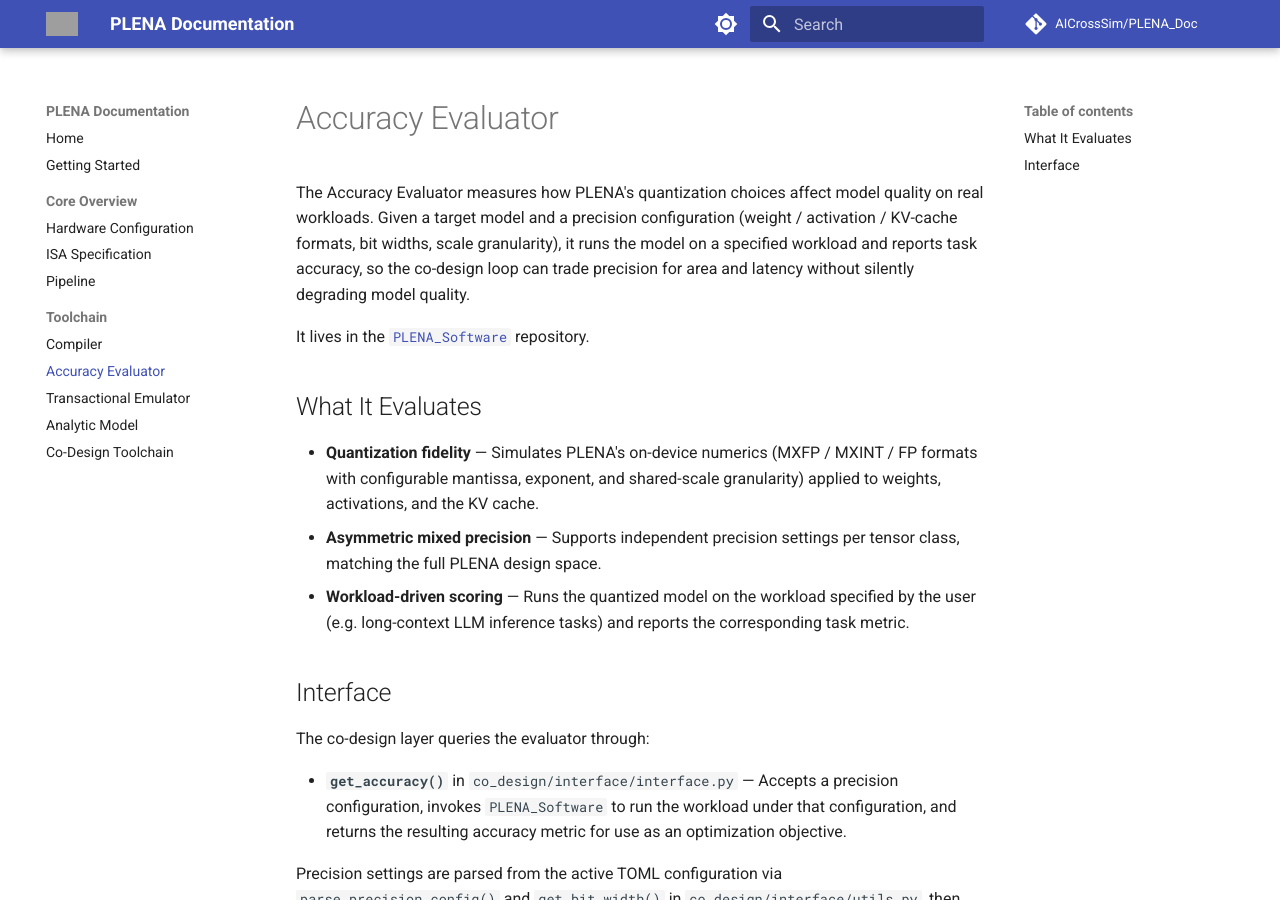
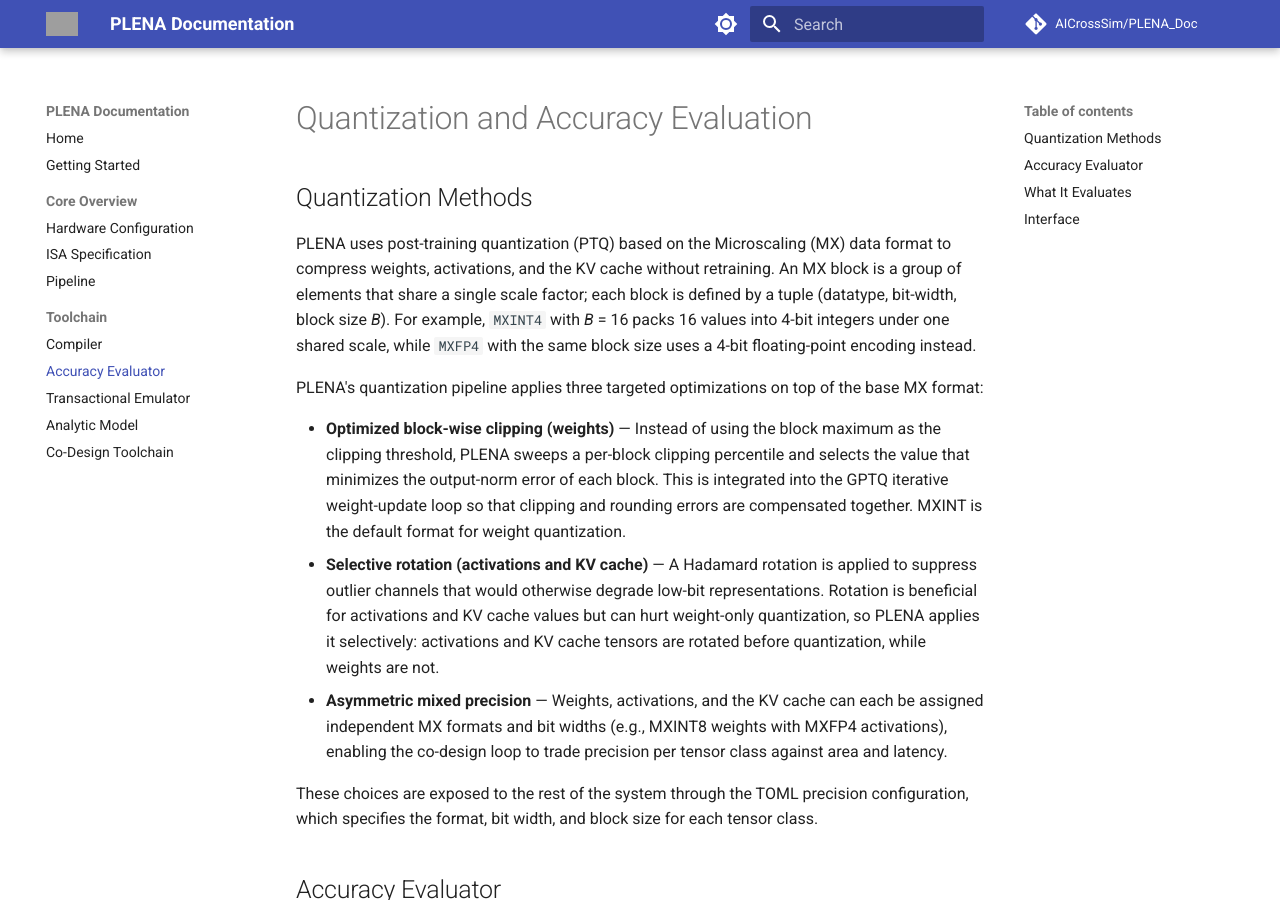
Before and after one commit to AICrossSim/PLENA_Doc, an MkDocs documentation site: the page built from doc/accuracy_evaluator.md, in a window 1280 px wide and 900 px high. Built offline with MkDocs 1.6.1 and Material for MkDocs 9.7.7, drawn with Linux system fonts in a browser that asks for light colours; comment, search, counter and statistics services are not loaded; grey boxes are pictures that could not be loaded.

Commit message:
quantization and acc evaluator

```diff
--- a/doc/accuracy_evaluator.md
+++ b/doc/accuracy_evaluator.md
@@ -1,4 +1,18 @@
-# Accuracy Evaluator
+# Quantization and Accuracy Evaluation
+
+## Quantization Methods
+
+PLENA uses post-training quantization (PTQ) based on the Microscaling (MX) data format to compress weights, activations, and the KV cache without retraining. An MX block is a group of elements that share a single scale factor; each block is defined by a tuple (datatype, bit-width, block size *B*). For example, `MXINT4` with *B* = 16 packs 16 values into 4-bit integers under one shared scale, while `MXFP4` with the same block size uses a 4-bit floating-point encoding instead.
+
+PLENA's quantization pipeline applies three targeted optimizations on top of the base MX format:
+
+- **Optimized block-wise clipping (weights)** — Instead of using the block maximum as the clipping threshold, PLENA sweeps a per-block clipping percentile and selects the value that minimizes the output-norm error of each block. This is integrated into the GPTQ iterative weight-update loop so that clipping and rounding errors are compensated together. MXINT is the default format for weight quantization.
+- **Selective rotation (activations and KV cache)** — A Hadamard rotation is applied to suppress outlier channels that would otherwise degrade low-bit representations. Rotation is beneficial for activations and KV cache values but can hurt weight-only quantization, so PLENA applies it selectively: activations and KV cache tensors are rotated before quantization, while weights are not.
+- **Asymmetric mixed precision** — Weights, activations, and the KV cache can each be assigned independent MX formats and bit widths (e.g., MXINT8 weights with MXFP4 activations), enabling the co-design loop to trade precision per tensor class against area and latency.
+
+These choices are exposed to the rest of the system through the TOML precision configuration, which specifies the format, bit width, and block size for each tensor class.
+
+## Accuracy Evaluator
 
 The Accuracy Evaluator measures how PLENA's quantization choices affect model quality on real workloads. Given a target model and a precision configuration (weight / activation / KV-cache formats, bit widths, scale granularity), it runs the model on a specified workload and reports task accuracy, so the co-design loop can trade precision for area and latency without silently degrading model quality.
 
```
Also changed, not shown: 1 other file.
